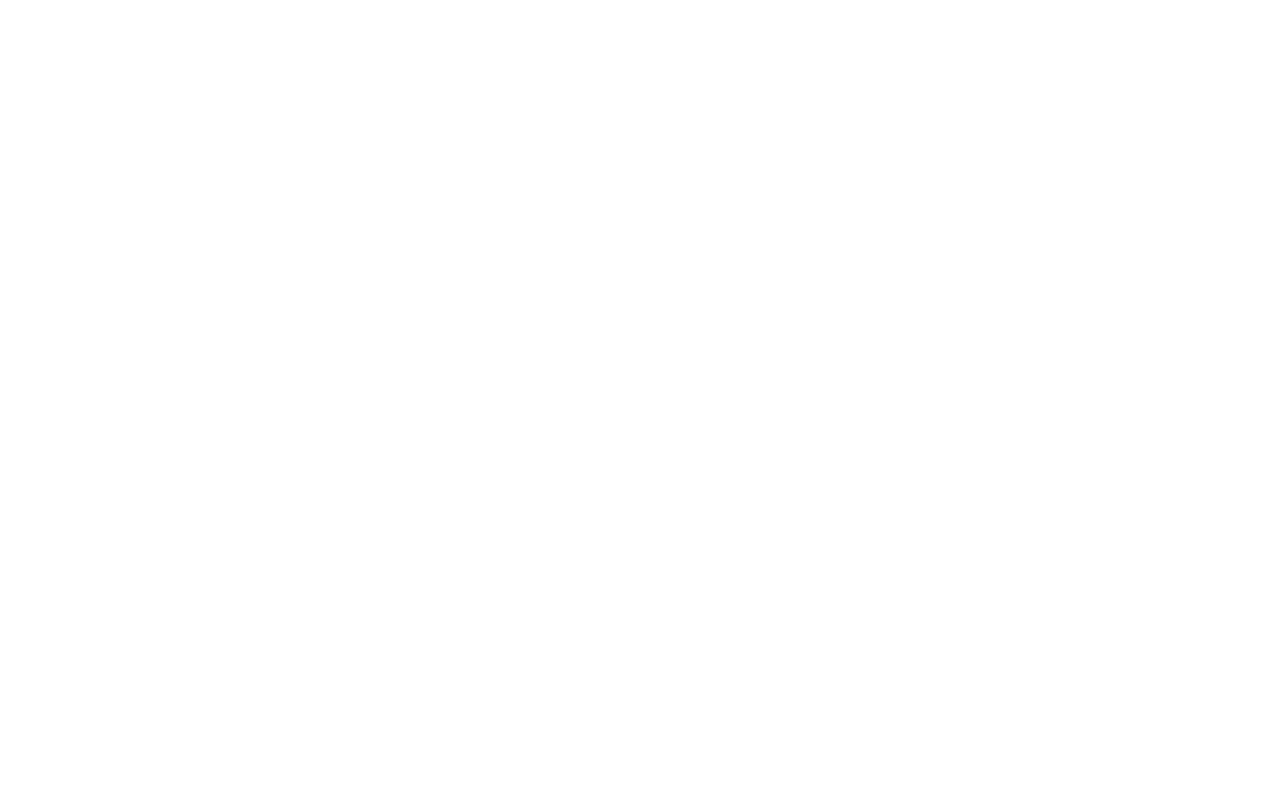
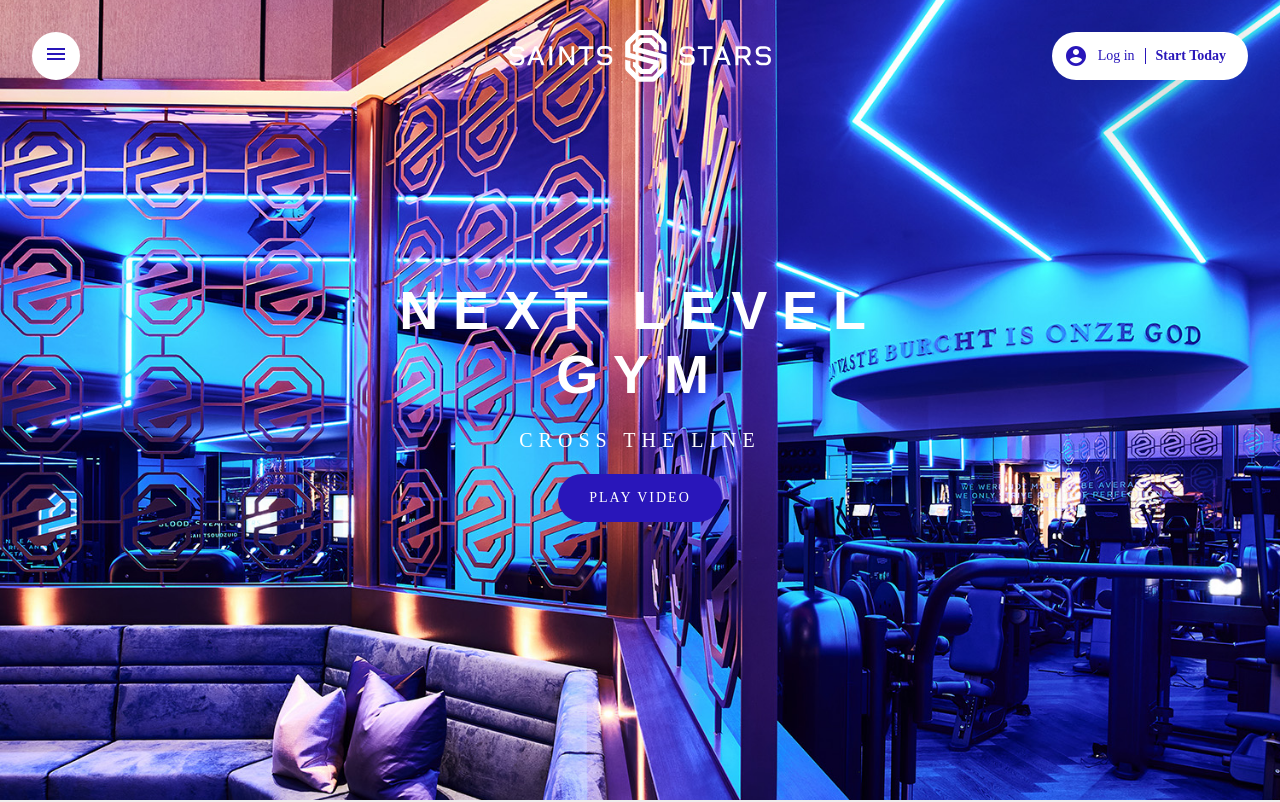
Before and after one commit to lastwon/React-Gym, a React (Create React App) app: page /first-timer in a window 1280 px wide. Before the commit this address had no page. Shown: the top 802 px of the page. Built offline with nearby package versions, Linux system fonts and the light colour scheme; a web font is replaced by a local one.

Commit message:
Created first timer section (not done) created feature to be able to open and close video

```diff
--- a/src/App.js
+++ b/src/App.js
@@ -17,6 +17,7 @@ import BuyWorkouts from "./components/BuyWorkouts";
 import Footer from "./components/Footer";
 import Register from "./components/Register";
 import Login from "./components/Login";
+import FirstTimer from "./components/FirstTimer";
 
 const App = () => {
   return (
@@ -38,6 +39,7 @@ const App = () => {
         />
         <Route path="/register" element={<Register />} />
         <Route path="/login" element={<Login />} />
+        <Route path="/first-timer" element={<FirstTimer />} />
       </Routes>
     </Router>
   );
--- a/src/components/Cards.js
+++ b/src/components/Cards.js
@@ -1,4 +1,5 @@
 import React from "react";
+import { Link } from "react-router-dom";
 
 import "../styles/cards.css";
 
@@ -6,16 +7,16 @@ const Cards = () => {
   return (
     <div className="container">
       <div className="cards">
-        <button className="first-time">
+        <Link className="first-time" to={"/first-timer"}>
           <h3>First-timer</h3>
           <p>Is it your first time? Discover our next level gym.</p>
           <span>read more</span>
-        </button>
-        <button className="memberships">
+        </Link>
+        <Link className="memberships" to={"/memberships"}>
           <h3>Memberships</h3>
           <p>Become a Gold member now & get unlimited workouts!</p>
           <span>read more</span>
-        </button>
+        </Link>
       </div>
     </div>
   );
--- /dev/null
+++ b/src/components/FirstTimer.js
@@ -0,0 +1,43 @@
+import React, { useState } from "react";
+
+import "../styles/first-timer.css";
+
+import Nav from "./Nav";
+import Footer from "./Footer";
+import Logo from "./Logo";
+import PlayVideo from "./PlayVideo";
+
+const FirstTimer = () => {
+  const [showVideo, setShowVideo] = useState(false);
+
+  const handleVideo = () => {
+    setShowVideo(true);
+  };
+
+  return (
+    <>
+      <Nav />
+      <div
+        className="first-timer-header"
+        style={showVideo ? { position: "fixed", zIndex: "10" } : {}}
+      >
+        <Logo />
+        {showVideo && <PlayVideo setShowVideo={setShowVideo} />}
+        <div className="hero-content">
+          <h1>Next level gym</h1>
+          <h3>Cross the line</h3>
+          <button
+            onClick={handleVideo}
+            className="btn-primary"
+            style={{ marginTop: "0" }}
+          >
+            Play video
+          </button>
+        </div>
+      </div>
+      <Footer />
+    </>
+  );
+};
+
+export default FirstTimer;
--- /dev/null
+++ b/src/components/PlayVideo.js
@@ -0,0 +1,25 @@
+import React, { useState } from "react";
+
+import video from "../images/first-timer-video.mp4";
+
+import "../styles/playVideo.css";
+
+const PlayVideo = ({ setShowVideo }) => {
+  return (
+    <div className="modal">
+      <div className="video-container">
+        <button className="close-video" onClick={() => setShowVideo(false)}>
+          <svg width="16" height="16" viewBox="0 0 16 16" fill="none">
+            <path
+              d="M16 1.53345 14.4665 0 8 6.46655 1.53345 0 0 1.53345 6.46655 8 0 14.4665 1.53345 16 8 9.53345 14.4665 16 16 14.4665 9.53345 8 16 1.53345Z"
+              fill="currentColor"
+            ></path>
+          </svg>
+        </button>
+        <video src={video} autoPlay muted playsInline controls></video>
+      </div>
+    </div>
+  );
+};
+
+export default PlayVideo;
--- a/src/styles/cards.css
+++ b/src/styles/cards.css
@@ -1,7 +1,13 @@
 .cards {
   display: flex;
+}
+
+.cards a {
+  display: flex;
+  flex-direction: column;
   align-items: center;
   justify-content: center;
+  text-decoration: none;
   margin-bottom: 120px;
 }
 
@@ -41,7 +47,7 @@
   width: 70%;
 }
 
-.cards button h3 {
+.cards a h3 {
   position: relative;
   line-height: 20px;
   font-size: 20px;
@@ -52,7 +58,7 @@
   text-align: center;
 }
 
-.cards button p {
+.cards a p {
   position: relative;
   text-align: center;
   line-height: 16px;
@@ -64,12 +70,12 @@
   transition: opacity 0.3s ease 0.3s;
 }
 
-.cards button:hover p,
-.cards button:hover span {
+.cards a:hover p,
+.cards a:hover span {
   opacity: 1;
 }
 
-.cards button span {
+.cards a span {
   position: absolute;
   text-decoration: none;
   right: 32px;
@@ -82,7 +88,7 @@
   opacity: 0;
 }
 
-.cards button span::before {
+.cards a span::before {
   content: "";
   width: 16px;
   height: 1px;
--- /dev/null
+++ b/src/styles/first-timer.css
@@ -0,0 +1,22 @@
+.first-timer-header {
+  position: relative;
+  background-image: url(../images/first-timer2.webp);
+  background-size: cover;
+  background-repeat: no-repeat;
+  background-position-x: center;
+  background-position-y: center;
+  width: 100%;
+  height: 100vh;
+}
+
+.hero-content h3 {
+  line-height: 20px;
+  font-family: var(--font-hackey);
+  font-size: 20px;
+  color: rgb(255, 255, 255);
+  margin: 24px 0px;
+  text-transform: uppercase;
+  letter-spacing: 6px;
+  font-weight: 400;
+  margin: 24px 0;
+}
--- /dev/null
+++ b/src/styles/playVideo.css
@@ -0,0 +1,35 @@
+.modal {
+  position: fixed;
+  top: 0;
+  left: 0;
+  bottom: 0;
+  right: 0;
+  z-index: 9;
+  width: 100vw;
+  height: 100vh;
+  background-color: rgba(0, 0, 0, 0.5);
+  z-index: 11;
+  overflow: hidden;
+}
+
+.video-container {
+  position: relative;
+  height: 100%;
+  width: 100%;
+}
+
+.video-container video {
+  height: 100vh;
+}
+
+.video-container .close-video {
+  position: fixed;
+  top: 32px;
+  right: 32px;
+  height: 48px;
+  width: 48px;
+  box-shadow: rgba(0, 0, 0, 0.41) 2px 10px 112px -1px;
+  border-radius: 24px;
+  background-color: rgb(255, 255, 255);
+  z-index: 10;
+}
```
Also changed, not shown: src/images/first-timer2.webp (added), 1 other file (tests, documents, lock files or other folders).
